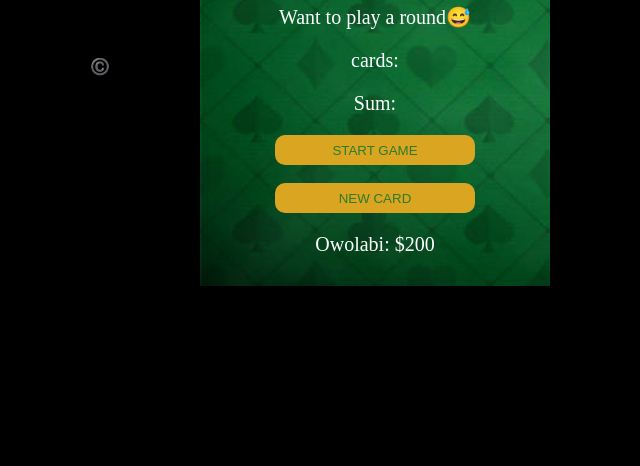
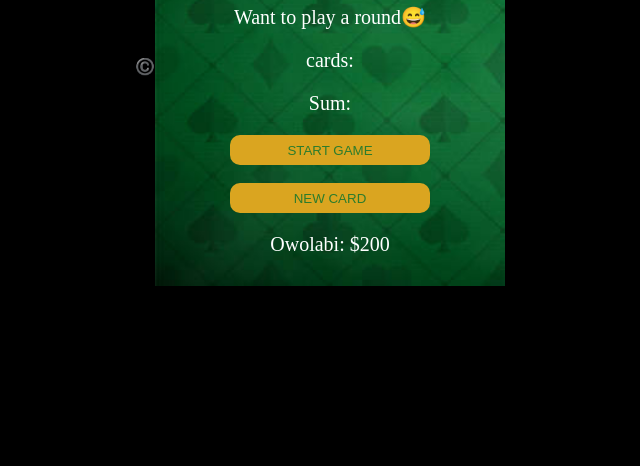
Before and after one commit to owolabijunior12/blackjack1, a plain HTML site: page index.html in a window 1280 px wide. Shown: the part 334-800 px from the top of the page, without its empty margins (320-960 px from the left). Drawn offline with Linux system fonts and the light colour scheme.

Commit message:
small changes

```diff
--- a/index.css
+++ b/index.css
@@ -14,7 +14,7 @@ body{
     text-align: center;
     padding-top: 20px;
     padding-bottom: 20px;
-    margin-left: 90px;
+    /* margin-left: 0px; */
 }
 h1{
     font-family: 'Franklin Gothic Medium', 'Arial Narrow', Arial, sans-serif;
```
